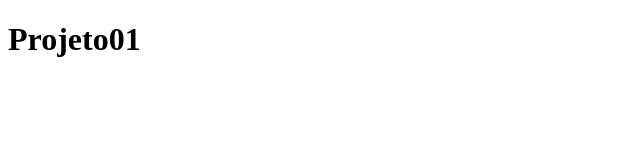
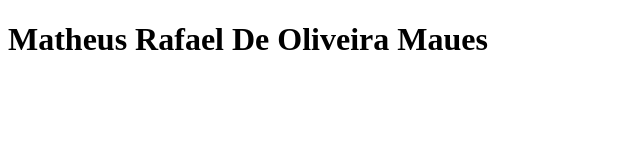
Before and after one commit to matheusmaues-bit/matheusmaues-bit, a plain HTML site: page index.html in a window 1280 px wide. Shown: the whole page, without its empty margins (0-640 px from the left). Drawn offline with Linux system fonts and the light colour scheme.

Commit message:
Update index.html

```diff
--- a/index.html
+++ b/index.html
@@ -6,6 +6,6 @@
     <title>Document</title>
 </head>
 <body>
-    <h1>Projeto01</h1>
+    <h1>Matheus Rafael De Oliveira Maues</h1>
 </body>
 </html>
```
